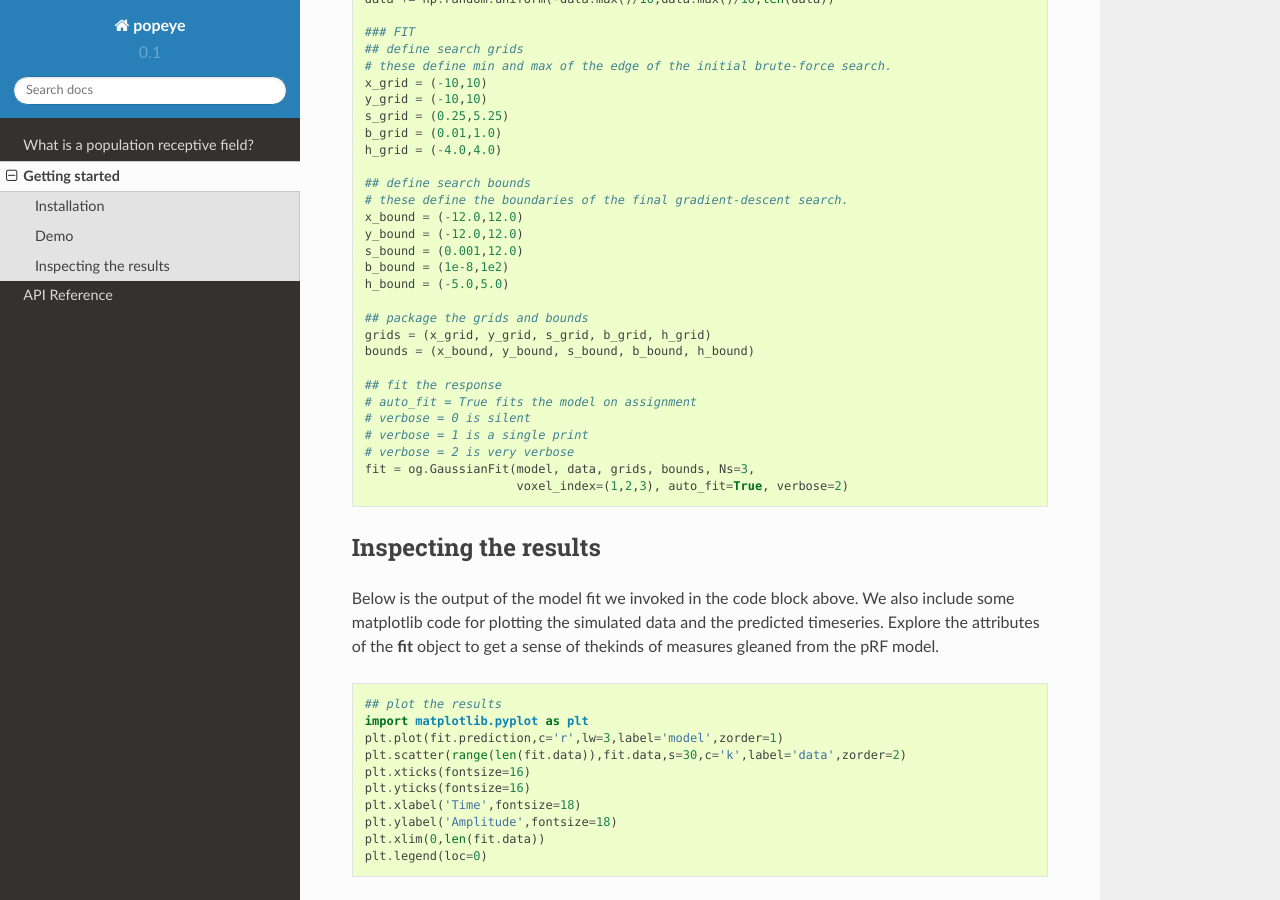
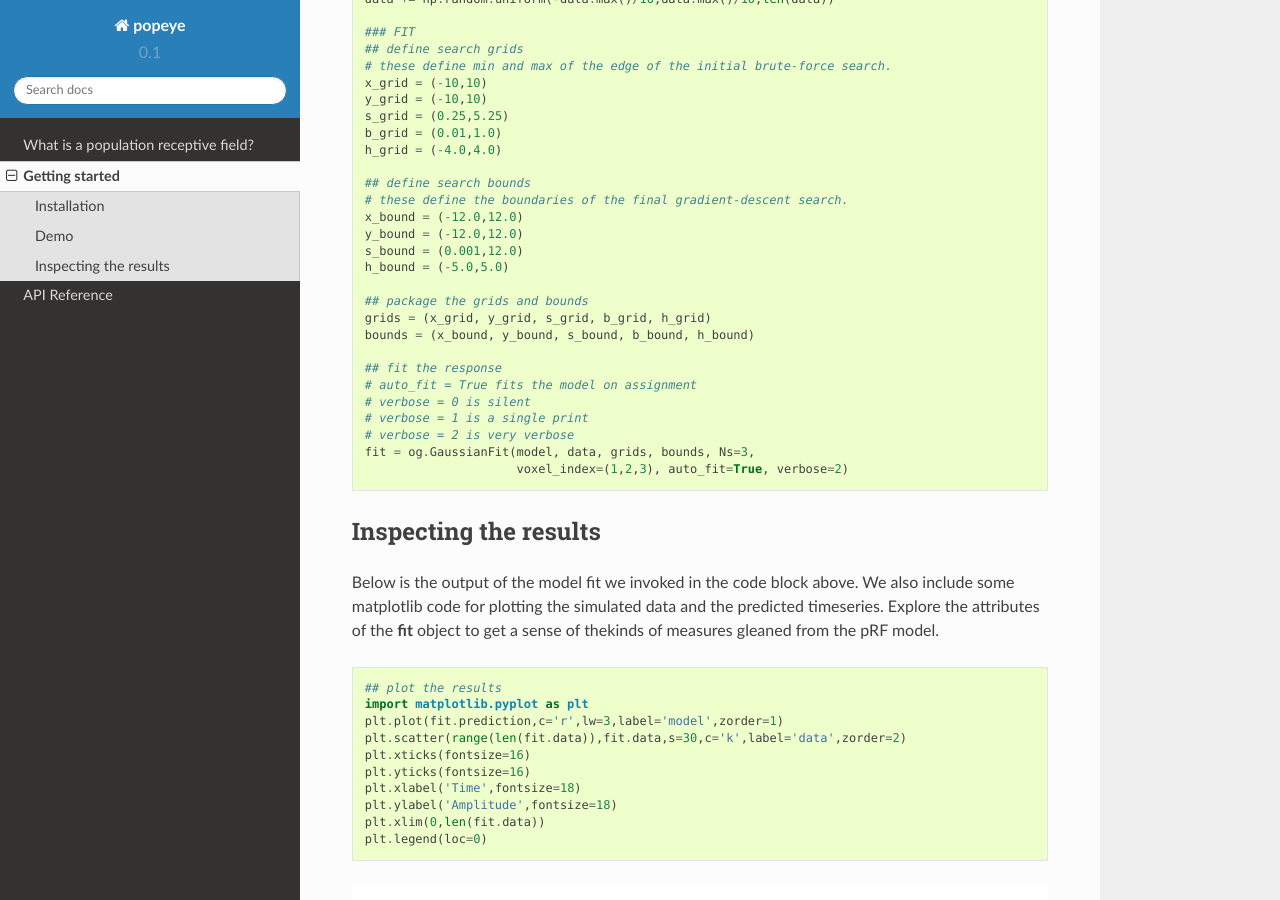
Before and after one commit to kdesimone/popeye, a Sphinx documentation site: the page built from docs/getting_started.rst, in a window 1280 px wide and 900 px high, scrolled down 1309 px. Built offline with Sphinx 7.4.7 and the Read the Docs theme 2.0.0, drawn with Linux system fonts in a browser that asks for light colours; formulas are drawn with MathJax 3.

Commit message:
DOC: removed useless line

```diff
--- a/docs/getting_started.rst
+++ b/docs/getting_started.rst
@@ -77,7 +77,6 @@ that we collect while we present a participant with a visual stimulus. ::
     x_bound = (-12.0,12.0)
     y_bound = (-12.0,12.0)
     s_bound = (0.001,12.0)
-    b_bound = (1e-8,1e2)
     h_bound = (-5.0,5.0)
 
     ## package the grids and bounds
```
